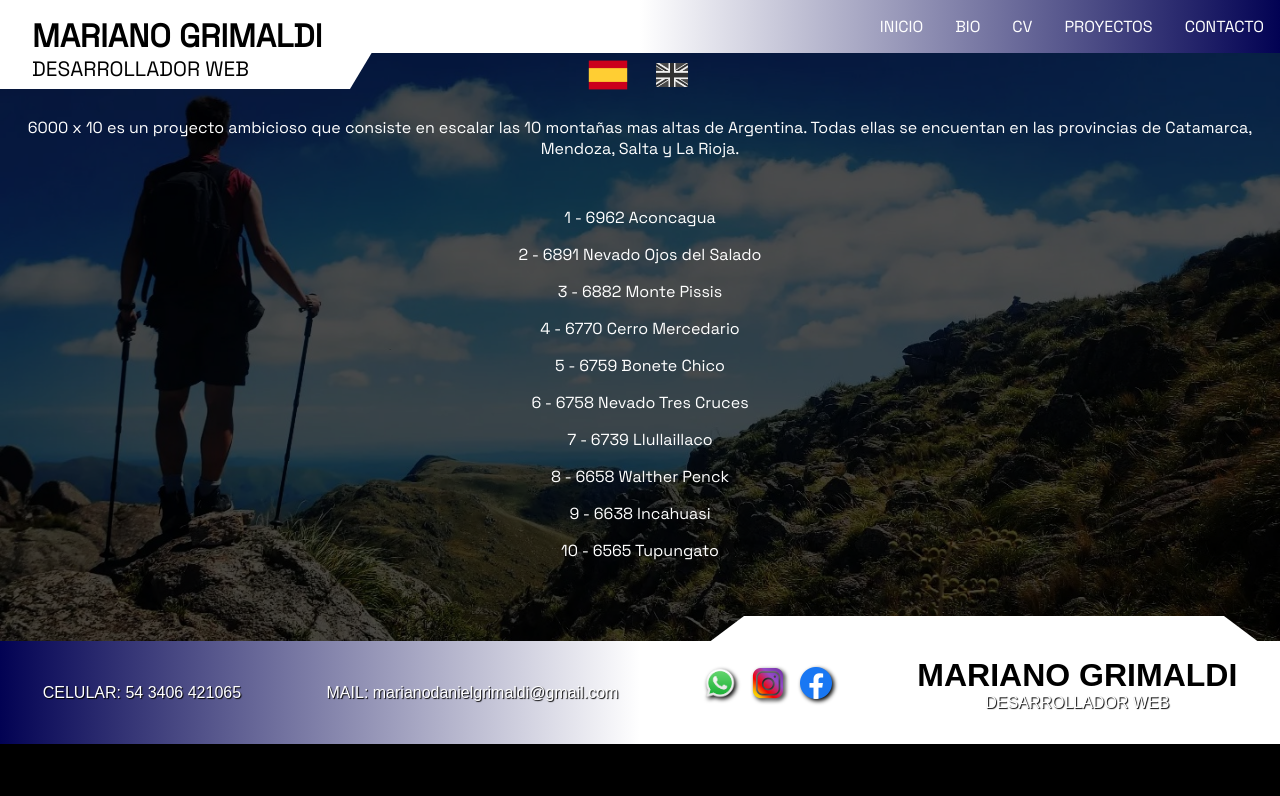
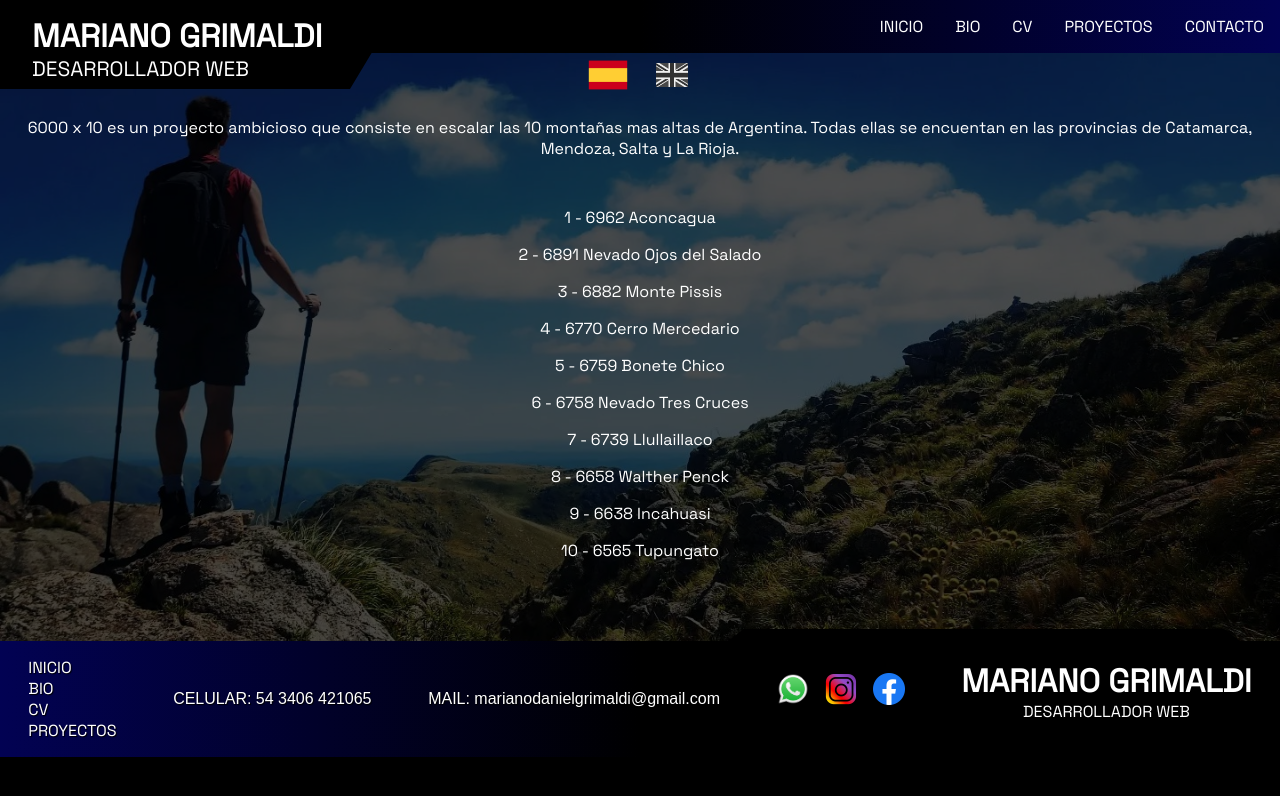
Before and after one commit to marianogrimaldi/portfolio, a React (Vite) app: page /seis in a window 1280 px wide. Shown: the top 796 px of the page. Built offline with nearby package versions, Linux system fonts and the light colour scheme.

Commit message:
mediaq horizontal

```diff
--- a/src/Components/Cv/Cv.scss
+++ b/src/Components/Cv/Cv.scss
@@ -152,6 +152,12 @@ button{
     gap:1rem
 }
 
+@media screen and (max-width: 992px){
+    .btnDescarga{
+        display: none;
+    }
+}
+
 .descarga{
     color: rgb(255, 255, 255);
     margin-right: 1rem;
--- a/src/Components/Footer/Footer.jsx
+++ b/src/Components/Footer/Footer.jsx
@@ -4,7 +4,7 @@ import wpp from "../../assets/wppLogo.png"
 import inst from "../../assets/instLogo.png"
 import face from "../../assets/faceLogo.webp"
 import { useTranslation } from "react-i18next"
-
+import { NavLink } from "react-router-dom"
 const Footer = () => {
 
     const { t } = useTranslation()
@@ -24,6 +24,14 @@ const Footer = () => {
                 </div>
                 <p>MAIL: marianodanielgrimaldi@gmail.com</p>
                 <p>{t("Footer.celular")}: 54 3406 421065</p>
+                <ul className="navFlexFoot">
+
+                    <NavLink to="/"><li>{t("Header.inicio")}</li></NavLink>
+                    <NavLink to="/bio"><li>BIO</li></NavLink>
+                    <NavLink to="/cv"><li>CV</li></NavLink>
+                    <NavLink to="/proyectos"><li>{t("Header.proyectos")}</li></NavLink>
+
+                </ul>
             </div>
             <div className="trapecio-foot"></div>
         </div>
--- a/src/Components/Footer/Footer.scss
+++ b/src/Components/Footer/Footer.scss
@@ -11,7 +11,7 @@
     padding-bottom: 1rem;
     z-index: 2;
     position: relative;
-    background-image: linear-gradient(270deg, white, white, rgb(2, 2, 83))
+    background-image: linear-gradient(270deg, rgb(0, 0, 0), rgb(0, 0, 0), rgb(2, 2, 83))
 }
 
 @media screen and (max-width: 992px){
@@ -33,9 +33,10 @@
     flex-direction: column;
     text-align: center;
     margin-bottom: 1rem;
+    font-family: 'Space Grotesk', sans-serif;
     h1{
         text-shadow: none;
-        color: rgb(0, 0, 0);
+        color: rgb(255, 255, 255);
     }
 
 }
@@ -59,6 +60,10 @@
     img{
         width: 2rem;
         filter: drop-shadow(2px 2px 2px rgb(0, 0, 0));
+        transition: .5s;
+    }
+    img:hover{
+        scale:1.2
     }
 }
 
@@ -88,7 +93,7 @@
     left: 55%;
     border-left: 40px solid transparent;
     border-right: 40px solid transparent;
-    border-bottom: 30px solid #ffffff;
+    border-bottom: 30px solid #000000;
     z-index: 1;
 }
 
--- a/src/Components/Header/Header.scss
+++ b/src/Components/Header/Header.scss
@@ -4,6 +4,7 @@ li{
     font-family: 'Space Grotesk', sans-serif;
 
     transition: .5s;
+
 
 
 }
@@ -22,8 +23,7 @@ li{
     justify-content: space-between;
     align-items: center;
     padding: 1rem;
-    background-image: linear-gradient(90deg, white, white, rgb(2, 2, 83))
-
+    background-image: linear-gradient(90deg, rgb(0, 0, 0), rgb(0, 0, 0), rgb(2, 2, 83));
 
 }
 
@@ -58,16 +58,17 @@ li{
     z-index: 2;
     padding: 0;
     h1{
-
+    color: white;
     font-family: 'Space Grotesk', sans-serif;
     font-size: 2rem;
-    text-shadow: 1px 1px 1px white;
+
 
 }
     p{
+        color: white;
         font-family: 'Space Grotesk', sans-serif;
         font-size: 1.3rem;
-        text-shadow: .5px .5px .5px white;
+
     }
 }
 
@@ -109,7 +110,7 @@ li{
     height: 0px;
     border-right: 60px solid transparent;
     z-index: 1;
-    border-top: 100px solid #ffffff;
+    border-top: 100px solid #000000;
 
 }
 
```
